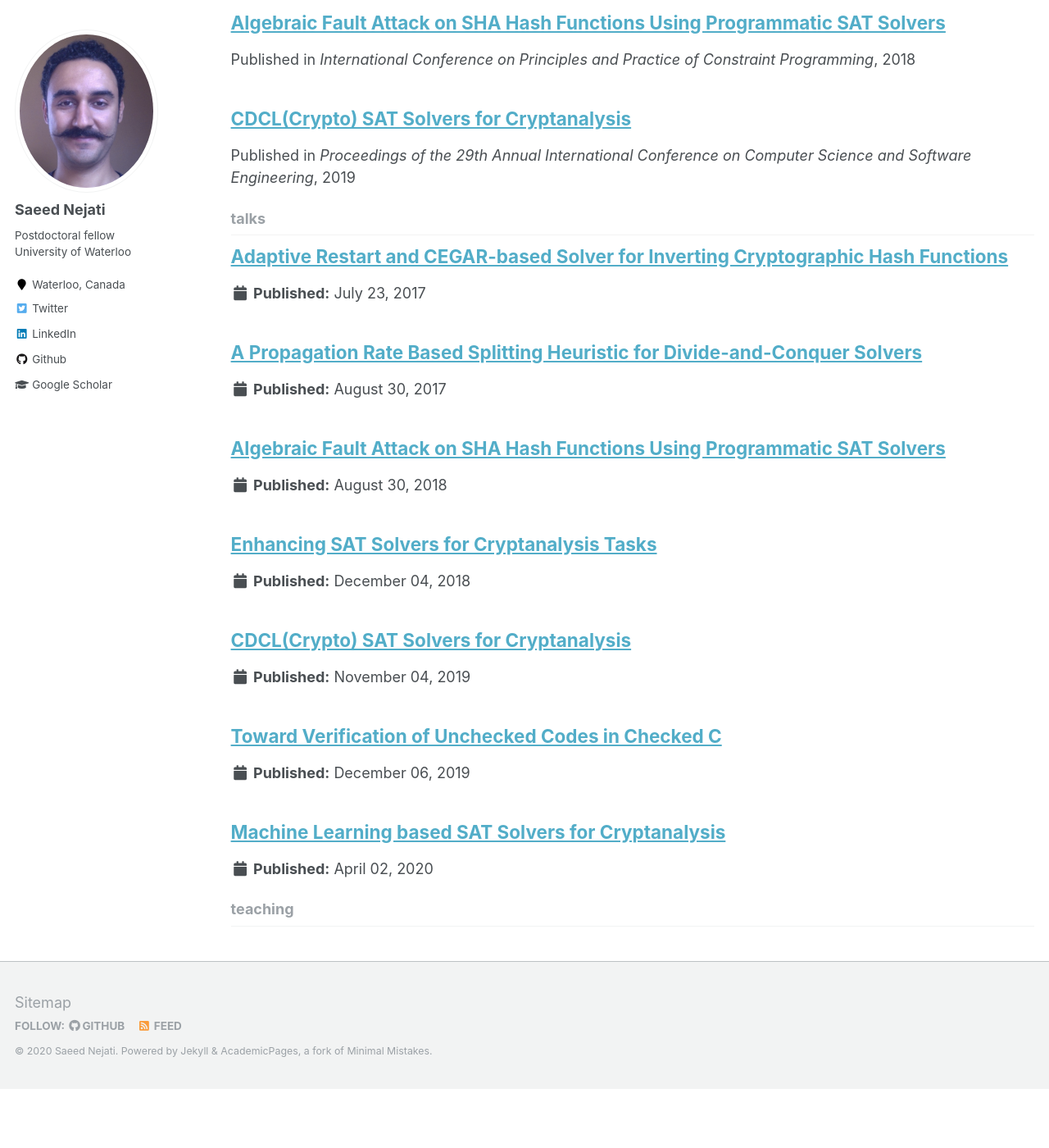
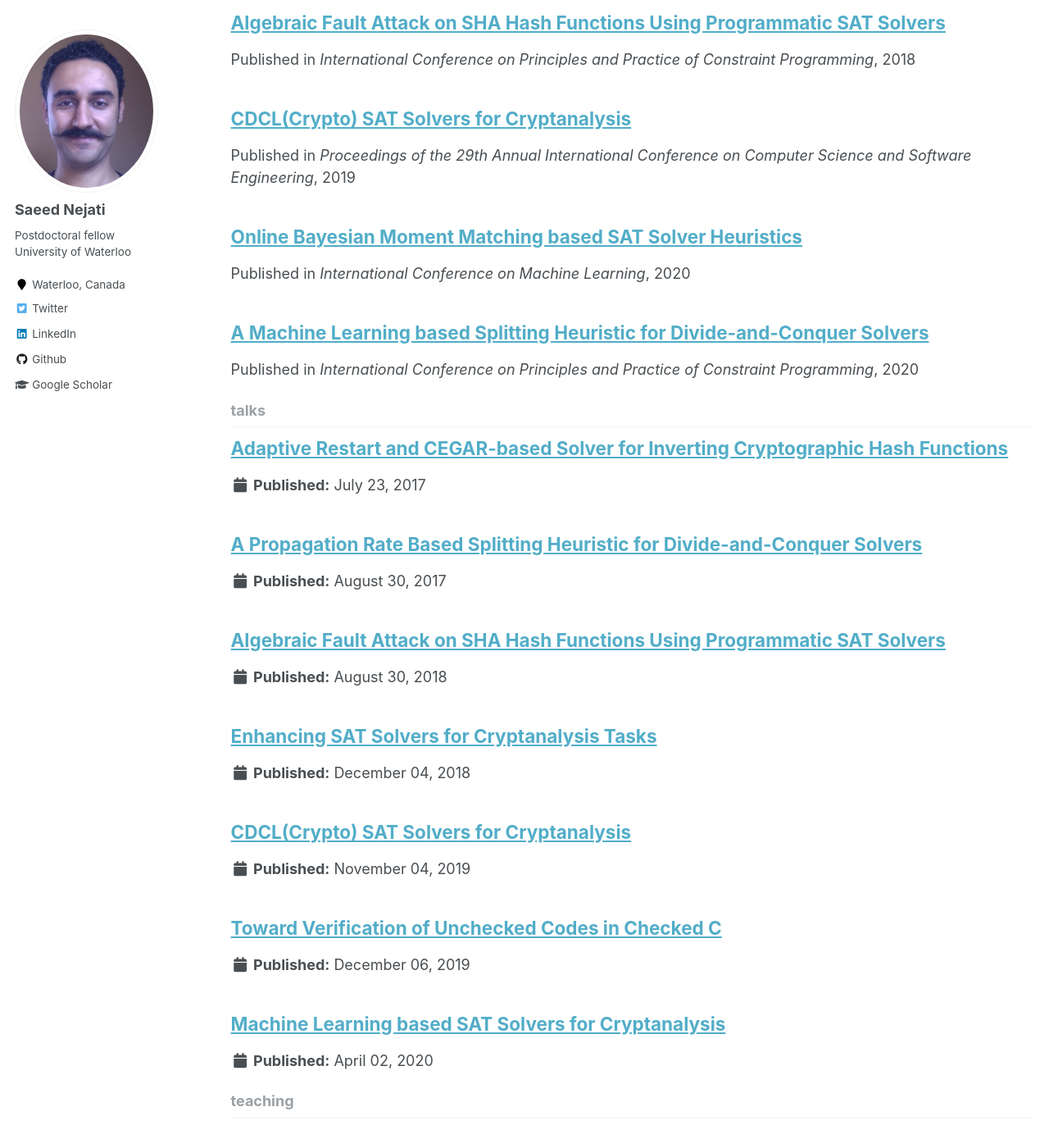
Before and after one commit to saeednj/webpage, a Jekyll site: the page built from academicpages/_pages/collection-archive.html, in a window 1280 px wide and 1400 px high, scrolled down 986 px. Shown: the whole window at 82% size. Built offline with Jekyll 4.4.1, drawn with Linux system fonts in a browser that asks for light colours; before the commit the page ends 2314 px from its top, so only the background shows below that.

Commit message:
updating publications

```diff
--- /dev/null
+++ b/academicpages/_publications/bmm.md
@@ -0,0 +1,8 @@
+---
+title: "Online Bayesian Moment Matching based SAT Solver Heuristics"
+authors: Saeed Nejati, Haonan Duan, George Trimponias, Pascal Poupart, Vijay Ganesh
+collection: publications
+date: 2020-07-15
+venue: 'International Conference on Machine Learning'
+short_venue: 'To appear in ICML'
+---
--- /dev/null
+++ b/academicpages/_publications/dcml.md
@@ -0,0 +1,8 @@
+---
+title: "A Machine Learning based Splitting Heuristic for Divide-and-Conquer Solvers"
+authors: Saeed Nejati, Ludovic Le Frioux, Vijay Ganesh
+collection: publications
+date: 2020-09-01
+venue: 'International Conference on Principles and Practice of Constraint Programming'
+short_venue: 'To appear in CP'
+---
--- a/academicpages/_sass/_archive.scss
+++ b/academicpages/_sass/_archive.scss
@@ -87,7 +87,8 @@
 .talk_types {
   color: white;
   border-radius: 7px;
-  padding: 2px;
+  padding-left: 5px;
+  padding-right: 5px;
 }
 
 .talk_conference {
```
